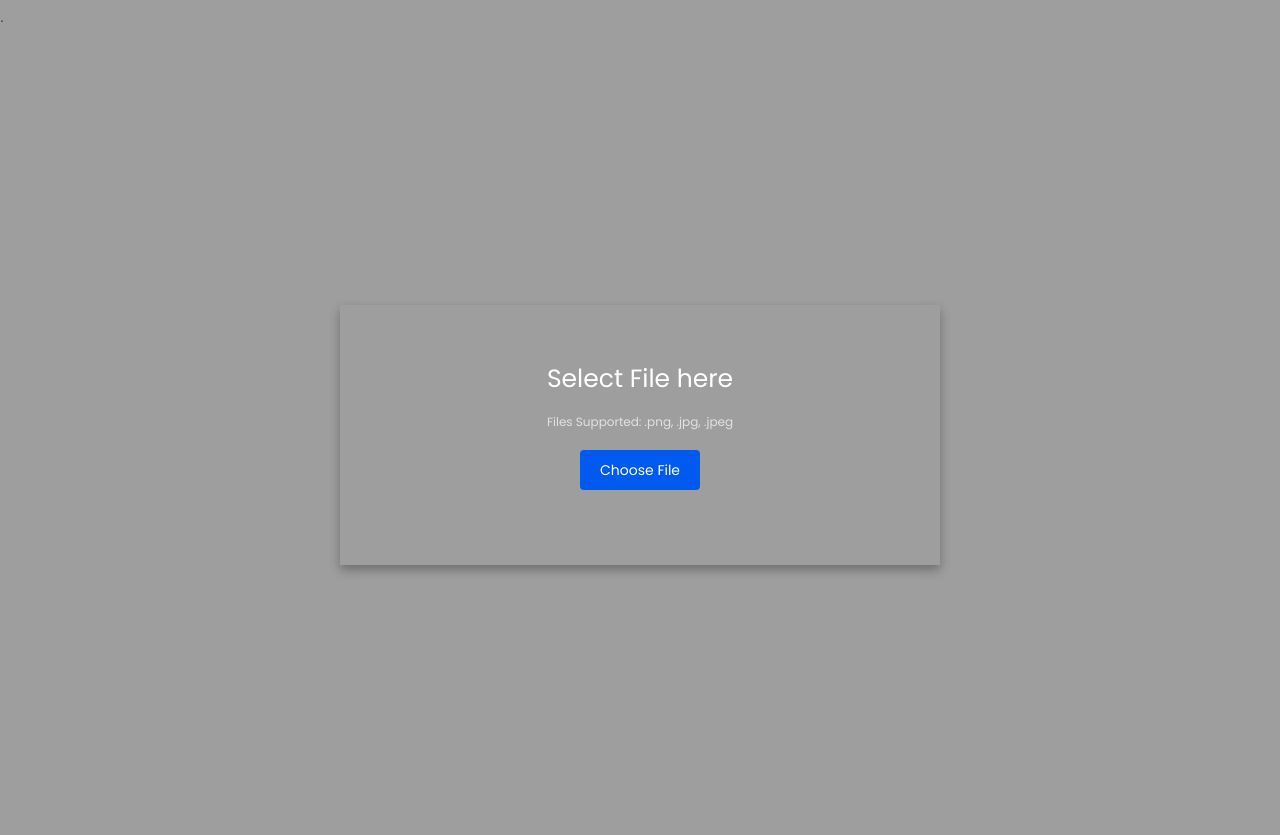
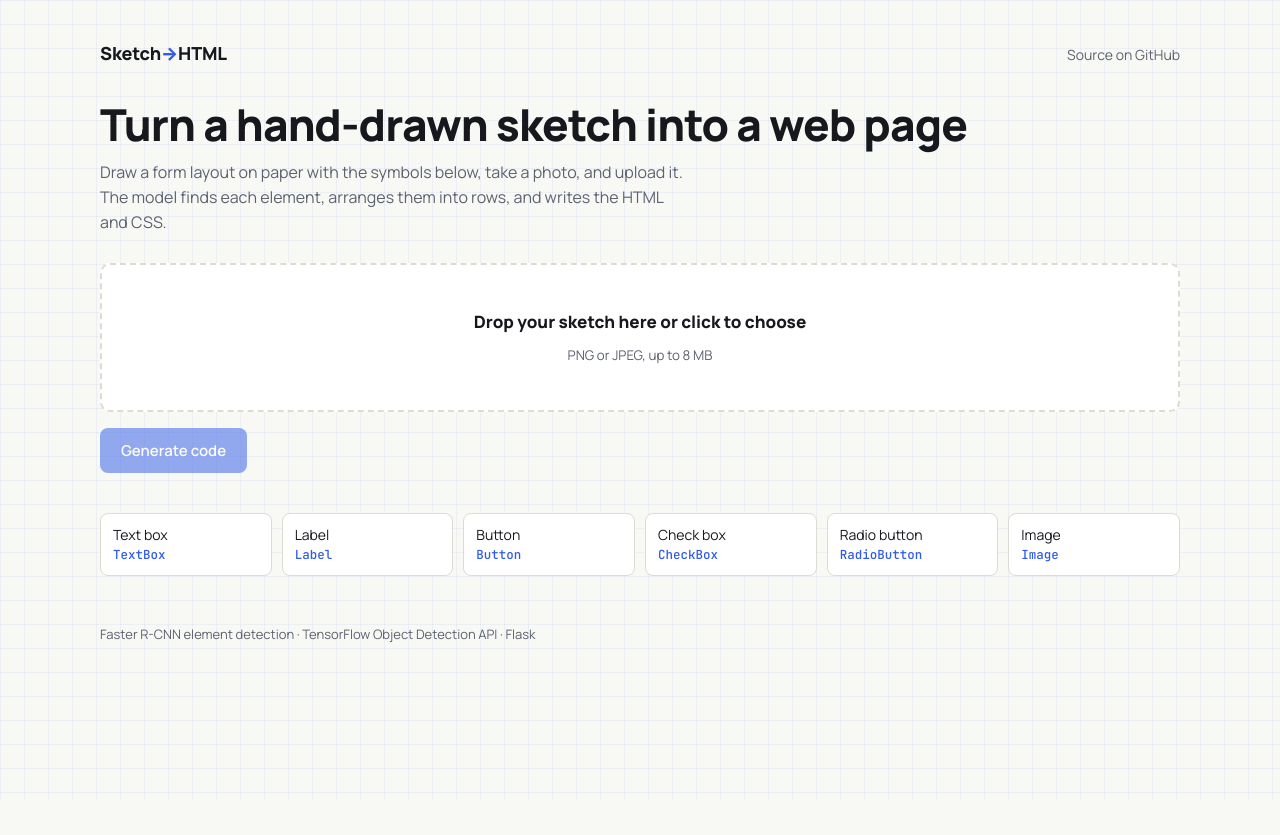
Before and after one commit to RoshFps/HTML-and-CSS-Code-Generation-using-Image-Recognition, a Flask app: page / in a window 1280 px wide. After the commit the page ends 799 px from the top, so only its background shows below. Run offline with Flask 3, Linux system fonts and the light colour scheme; some libraries are stand-ins or nearby versions.

Commit message:
feat(ui): redesign upload and result pages
- drag-and-drop upload with preview and client-side checks
- four-step result view with downloads for every stage
- generated pages previewed in sandboxed iframes
- light/dark theme, no Bootstrap 3 or jQuery from CDNs

Co-Authored-By: Claude Opus 5.5 <noreply@anthropic.com>
Claude-Session: https://claude.ai/code/session_0189pFsdYHfW1Zn3nagvTkj9

```diff
--- /dev/null
+++ b/static/css/app.css
@@ -0,0 +1,89 @@
+:root {
+  --paper: #f8f8f4;
+  --surface: #ffffff;
+  --ink: #16181d;
+  --muted: #5d6270;
+  --line: #dcdcd4;
+  --grid: rgba(47, 91, 234, 0.06);
+  --accent: #2f5bea;
+  --accent-ink: #ffffff;
+  --danger: #b42318;
+  --danger-soft: #fdecea;
+  --radius: 10px;
+  --sans: "Manrope", system-ui, -apple-system, "Segoe UI", sans-serif;
+  --mono: "JetBrains Mono", ui-monospace, Menlo, monospace;
+}
+@media (prefers-color-scheme: dark) {
+  :root {
+    color-scheme: dark;
+    --paper: #111318; --surface: #191c22; --ink: #e8e9ec; --muted: #a0a4ae;
+    --line: #2c3038; --grid: rgba(120, 150, 255, 0.07); --accent: #7d9bff; --accent-ink: #0b0d12;
+    --danger: #ff8a7a; --danger-soft: #3a1c19;
+  }
+}
+* { box-sizing: border-box; }
+body {
+  margin: 0; color: var(--ink); font: 16px/1.55 var(--sans);
+  background-color: var(--paper);
+  background-image: linear-gradient(var(--grid) 1px, transparent 1px),
+                    linear-gradient(90deg, var(--grid) 1px, transparent 1px);
+  background-size: 24px 24px;
+  padding-inline: 16px;
+}
+.wrap { max-width: 1080px; margin: 0 auto; padding-block: 40px 64px; }
+header.top { display: flex; align-items: baseline; justify-content: space-between; gap: 12px; flex-wrap: wrap; margin-bottom: 32px; }
+.brand { font-weight: 800; letter-spacing: -0.01em; font-size: 18px; color: var(--ink); text-decoration: none; }
+.brand span { color: var(--accent); }
+.top nav a { color: var(--muted); text-decoration: none; font-size: 14px; }
+.top nav a:hover { color: var(--accent); }
+
+h1 { font-size: clamp(28px, 5vw, 44px); line-height: 1.1; letter-spacing: -0.02em; margin: 0 0 12px; text-wrap: balance; }
+.lead { color: var(--muted); max-width: 60ch; margin: 0 0 28px; }
+
+.drop {
+  display: grid; place-items: center; gap: 10px; text-align: center;
+  border: 2px dashed var(--line); border-radius: var(--radius); background: var(--surface);
+  padding: 44px 20px; cursor: pointer; transition: border-color .15s, background .15s;
+}
+.drop:hover, .drop.over { border-color: var(--accent); }
+.drop:focus-within { outline: 2px solid var(--accent); outline-offset: 3px; }
+.drop input { position: absolute; width: 1px; height: 1px; opacity: 0; }
+.drop strong { font-size: 17px; }
+.drop small { color: var(--muted); }
+.drop img.preview { max-height: 260px; max-width: 100%; border-radius: 6px; border: 1px solid var(--line); }
+
+.actions { display: flex; gap: 12px; align-items: center; margin-top: 16px; flex-wrap: wrap; }
+.btn {
+  display: inline-flex; align-items: center; gap: 8px; font: 600 15px var(--sans);
+  padding: 11px 20px; border-radius: 8px; border: 1px solid transparent; cursor: pointer; text-decoration: none;
+  background: var(--accent); color: var(--accent-ink);
+}
+.btn:disabled { opacity: .5; cursor: not-allowed; }
+.btn.ghost { background: transparent; color: var(--ink); border-color: var(--line); }
+.btn:focus-visible { outline: 2px solid var(--accent); outline-offset: 2px; }
+.hint { color: var(--muted); font-size: 14px; }
+
+.alert { background: var(--danger-soft); color: var(--danger); border-radius: 8px; padding: 10px 14px; margin-bottom: 18px; }
+
+.legend { margin-top: 40px; display: grid; grid-template-columns: repeat(auto-fit, minmax(150px, 1fr)); gap: 10px; }
+.legend div { background: var(--surface); border: 1px solid var(--line); border-radius: 8px; padding: 10px 12px; font-size: 14px; }
+.legend code { font-family: var(--mono); font-size: 12.5px; color: var(--accent); display: block; }
+
+.steps { display: grid; grid-template-columns: repeat(auto-fit, minmax(240px, 1fr)); gap: 16px; }
+.panel { background: var(--surface); border: 1px solid var(--line); border-radius: var(--radius); overflow: hidden; display: flex; flex-direction: column; }
+.panel h2 { font-size: 14px; margin: 0; padding: 12px 14px; border-bottom: 1px solid var(--line); display: flex; justify-content: space-between; align-items: center; gap: 8px; }
+.panel h2 .n { font-family: var(--mono); color: var(--accent); font-weight: 500; }
+.panel .view { height: 340px; background: var(--paper); display: grid; place-items: center; }
+.panel .view img { max-width: 100%; max-height: 100%; object-fit: contain; }
+.panel iframe { width: 100%; height: 100%; border: 0; background: #fff; }
+.panel .foot { padding: 10px 14px; border-top: 1px solid var(--line); font-size: 14px; }
+.panel .foot a { color: var(--accent); font-weight: 600; text-decoration: none; }
+.tag { font: 500 11px var(--mono); text-transform: uppercase; letter-spacing: .05em; color: var(--muted); border: 1px solid var(--line); border-radius: 4px; padding: 1px 6px; }
+.empty { color: var(--muted); padding: 20px; text-align: center; }
+
+.busy { display: none; align-items: center; gap: 10px; color: var(--muted); }
+.busy.on { display: inline-flex; }
+.spin { width: 16px; height: 16px; border-radius: 50%; border: 2px solid var(--line); border-top-color: var(--accent); animation: r .8s linear infinite; }
+@keyframes r { to { transform: rotate(360deg); } }
+@media (prefers-reduced-motion: reduce) { .spin { animation: none; } }
+footer { margin-top: 48px; color: var(--muted); font-size: 13px; }
--- /dev/null
+++ b/templates/base.html
@@ -0,0 +1,22 @@
+<!DOCTYPE html>
+<html lang="en">
+<head>
+  <meta charset="utf-8">
+  <meta name="viewport" content="width=device-width, initial-scale=1">
+  <title>{% block title %}Sketch to HTML{% endblock %}</title>
+  <link rel="preconnect" href="https://fonts.googleapis.com">
+  <link rel="stylesheet" href="https://fonts.googleapis.com/css2?family=JetBrains+Mono:wght@500&family=Manrope:wght@400;600;800&display=swap">
+  <link rel="stylesheet" href="{{ url_for('static', filename='css/app.css') }}">
+</head>
+<body>
+  <div class="wrap">
+    <header class="top">
+      <a class="brand" href="{{ url_for('index') }}">Sketch<span>→</span>HTML</a>
+      <nav><a href="https://github.com/RoshFps/HTML-and-CSS-Code-Generation-using-Image-Recognition" rel="noopener">Source on GitHub</a></nav>
+    </header>
+    {% block content %}{% endblock %}
+    <footer>Faster R-CNN element detection · TensorFlow Object Detection API · Flask</footer>
+  </div>
+  {% block scripts %}{% endblock %}
+</body>
+</html>
--- a/templates/index.html
+++ b/templates/index.html
@@ -1,204 +1,56 @@
-<!DOCTYPE html>
-<html lang="en">
-<head>
-    <meta charset="UTF-8">
-    <meta http-equiv="X-UA-Compatible" content="IE=edge">
-    <meta name="viewport" content="width=device-width, initial-scale=1.0">
-    <title>Document</title>
-    <link rel="stylesheet" href="https://maxcdn.bootstrapcdn.com/bootstrap/3.4.1/css/bootstrap.min.css">
-  <script src="https://ajax.googleapis.com/ajax/libs/jquery/3.6.3/jquery.min.js"></script>
-  <script src="https://maxcdn.bootstrapcdn.com/bootstrap/3.4.1/js/bootstrap.min.js"></script>
-    <style>
-@import url("https://fonts.googleapis.com/css2?family=Poppins:wght@200;300;400;500;600;700&display=swap");
-@import url('https://fonts.googleapis.com/css2?family=Noto+Sans:ital,wght@0,400;0,700;1,400;1,700&display=swap');
+{% extends "base.html" %}
+{% block content %}
+<h1>Turn a hand-drawn sketch into a web page</h1>
+<p class="lead">Draw a form layout on paper with the symbols below, take a photo, and upload it.
+The model finds each element, arranges them into rows, and writes the HTML and CSS.</p>
 
-* {
-  margin: 0;
-  padding: 0;
-  box-sizing: border-box;
-  font-family: "Poppins", sans-serif;
-}
+{% if error %}<div class="alert" role="alert">{{ error }}</div>{% endif %}
 
-.container {
-  height: 90vh;
-  padding-top: 10vh;
-}
-.contain {
-  height: 100vh;
-  width: 100%;
-  align-items: center;
-  display: flex;
-  justify-content: center;
-}
+<form id="upload" action="{{ url_for('generate') }}" method="post" enctype="multipart/form-data">
+  <label class="drop" id="drop" for="image">
+    <input type="file" id="image" name="image" accept="image/png,image/jpeg" required>
+    <img class="preview" id="preview" alt="" hidden>
+    <strong id="drop-title">Drop your sketch here or click to choose</strong>
+    <small id="drop-sub">PNG or JPEG, up to {{ max_mb }} MB</small>
+  </label>
+  <div class="actions">
+    <button class="btn" id="submit" type="submit" disabled>Generate code</button>
+    <span class="busy" id="busy"><span class="spin"></span>Detecting elements… this can take up to a minute.</span>
+  </div>
+</form>
 
-.card {
-  /* border-radius: 10px; */
-  box-shadow: 0 5px 10px 0 rgba(0, 0, 0, 0.3);
-  width: 600px;
-  height: 260px;
-  background-color: #ffffff;
-  /* padding: 10px 30px 40px; */
-}
+<section class="legend" aria-label="Supported elements">
+  <div>Text box<code>TextBox</code></div>
+  <div>Label<code>Label</code></div>
+  <div>Button<code>Button</code></div>
+  <div>Check box<code>CheckBox</code></div>
+  <div>Radio button<code>RadioButton</code></div>
+  <div>Image<code>Image</code></div>
+</section>
+{% endblock %}
+{% block scripts %}
+<script>
+(() => {
+  const input = document.getElementById("image"), drop = document.getElementById("drop");
+  const preview = document.getElementById("preview"), submit = document.getElementById("submit");
+  const title = document.getElementById("drop-title"), sub = document.getElementById("drop-sub");
+  const maxBytes = {{ max_mb }} * 1024 * 1024;
 
-.card h3 {
-  font-size: 22px;
-  font-weight: 600;
-
-}
-
-.drop_box {
-  margin: 10px 0;
-  padding: 30px;
-  display: flex;
-  align-items: center;
-  justify-content: center;
-  flex-direction: column;
-  /* border: 3px dotted #a3a3a3; */
-  border-radius: 5px;
-}
-
-.drop_box h2 {
-  font-size: 25px;
-  font-weight: 400;
-  color: #ffffff;
-}
-
-.drop_box p {
-  margin-top: 10px;
-  margin-bottom: 20px;
-  font-size: 12px;
-  color: #a3a3a3;
-}
-
-.btn {
-  text-decoration: none;
-  background-color: #005af0;
-  color: #ffffff;
-  padding: 10px 20px;
-  border: none;
-  outline: none;
-  transition: 0.3s;
-}
-
-.btn:hover{
-  text-decoration: none;
-  background-color: #ffffff;
-  color: #005af0;
-  padding: 10px 20px;
-  border: none;
-  outline: 1px solid #010101;
-}
-.form input {
-  margin: 10px 0;
-  width: 100%;
-  background-color: #e2e2e2;
-  border: none;
-  outline: none;
-  padding: 12px 20px;
-  border-radius: 4px;
-}
-*{
-
-  background-image:url('http://127.0.0.1:5000/static/bag.jpg');
-  background-repeat: no-repeat;
-  background-size: cover;
-  background-attachment: fixed;
+  function show(file) {
+    if (!file) return;
+    if (!/^image\/(png|jpeg)$/.test(file.type)) { sub.textContent = "Only PNG or JPEG images are supported."; submit.disabled = true; return; }
+    if (file.size > maxBytes) { sub.textContent = "That file is larger than {{ max_mb }} MB."; submit.disabled = true; return; }
+    preview.src = URL.createObjectURL(file); preview.hidden = false;
+    title.textContent = file.name; sub.textContent = "Click to choose a different image";
+    submit.disabled = false;
   }
-
-  h3{
-    color: white;
-    text-align: center;
-  }
-    </style>
-</head>
-<body>
-  <!-- </body> style="background-image: http://127.0.0.1:5000/static/bag.jpg;backg"> -->
-  <h5>.</h5>
-
-  <!-- <h1 style="text-align: center; color:rgb(243, 242, 245); font-style: oblique;"><br><br><br><br><br><br><br>DRAW YOUR WEBPAGE </h1> -->
-
-
-    <div class="contain">
-            <div class="card">
-              <!-- <h3>DRAW YOUR WEBPAGE</h3> -->
-              <div class="drop_box" style="color: #e2e2e2;">
-                <header>
-                  <h2>Select File here</h2>
-                </header>
-                <p style="color: #e2e2e2;">Files Supported: .png, .jpg, .jpeg</p>
-                <input type="file" hidden accept=".png, .jpg, .jpeg" id="fileID" style="display:none;">
-                <button class="btn">Choose File</button>
-              </div>
-        </div>
-    </div>
-<!--
-      <div class="container">
-        <div class="row" id="Box">
-          <div class="col-lg-4">
-                <h3>INPUT IMAGE</h3>
-                <img src="{{input_image}}" alt="" width="100%" height="400px" onload="Scrolling()">
-                <br>
-                <br><br>
-                <center>
-                  <a href="{{input_image}}" download>
-                    <button class="btn">Download</button>
-                  </a>
-                </center>
-          </div>
-          <div class="col-lg-4">
-            <h3>OUTPUT IMAGE</h3>
-            <img src="{{output_image}}" alt="" width="100%" height="400px">
-            <br>
-            <br><br>
-            <center>
-              <a href="{{output_image}}" download>
-                <button class="btn">Download</button>
-              </a>
-            </center>
-      </div>
-      <div class="col-lg-4">
-        <h3>HTML PAGE</h3>
-        <embed src="{{html_page}}" type="text/html" width="100%" height="400px">
-          <br>
-          <br><br>
-          <center>
-            <a href="{{html_page}}" download>
-              <button class="btn">Download</button>
-            </a>
-          </center>
-  </div>
-      </div> -->
-
-      <script>
-        const dropArea = document.querySelector(".drop_box"),
-  button = dropArea.querySelector("button"),
-  dragText = dropArea.querySelector("header"),
-  input = dropArea.querySelector("input");
-let file;
-var filename;
-
-button.onclick = () => {
-  input.click();
-};
-
-input.addEventListener("change", function (e) {
-  var fileName = e.target.files[0].name;
-  let filedata = `
-    <form action="/generate" method="post">
-    <div class="form">
-    <h4>${fileName}</h4>
-    <input type="text" value="${fileName}" name = "File" hidden>
-    <button class="btn">Upload</button>
-    </div>
-    </form>`;
-  dropArea.innerHTML = filedata;
-});
-
-
-function Scrolling(){
-  const element = document.getElementById("Box");
-element.scrollIntoView({behavior: "smooth", block: "end", inline: "nearest"});
-}
-      </script>
-</body>
-</html>
+  input.addEventListener("change", () => show(input.files[0]));
+  ["dragenter", "dragover"].forEach(e => drop.addEventListener(e, ev => { ev.preventDefault(); drop.classList.add("over"); }));
+  ["dragleave", "drop"].forEach(e => drop.addEventListener(e, ev => { ev.preventDefault(); drop.classList.remove("over"); }));
+  drop.addEventListener("drop", ev => { input.files = ev.dataTransfer.files; show(input.files[0]); });
+  document.getElementById("upload").addEventListener("submit", () => {
+    submit.disabled = true; document.getElementById("busy").classList.add("on");
+  });
+})();
+</script>
+{% endblock %}
```
Also changed, not shown: templates/result.html (added, +40 -0 lines).
